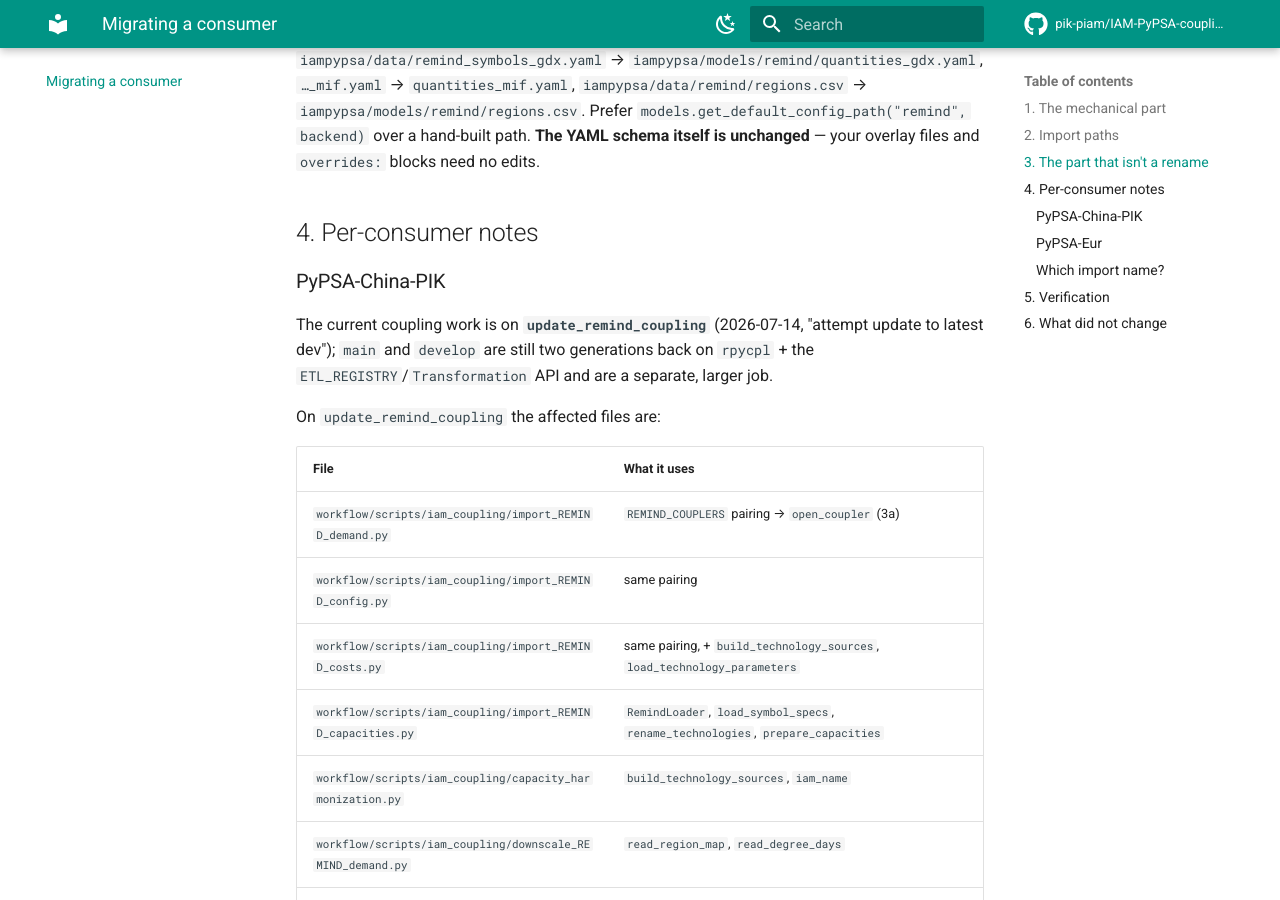
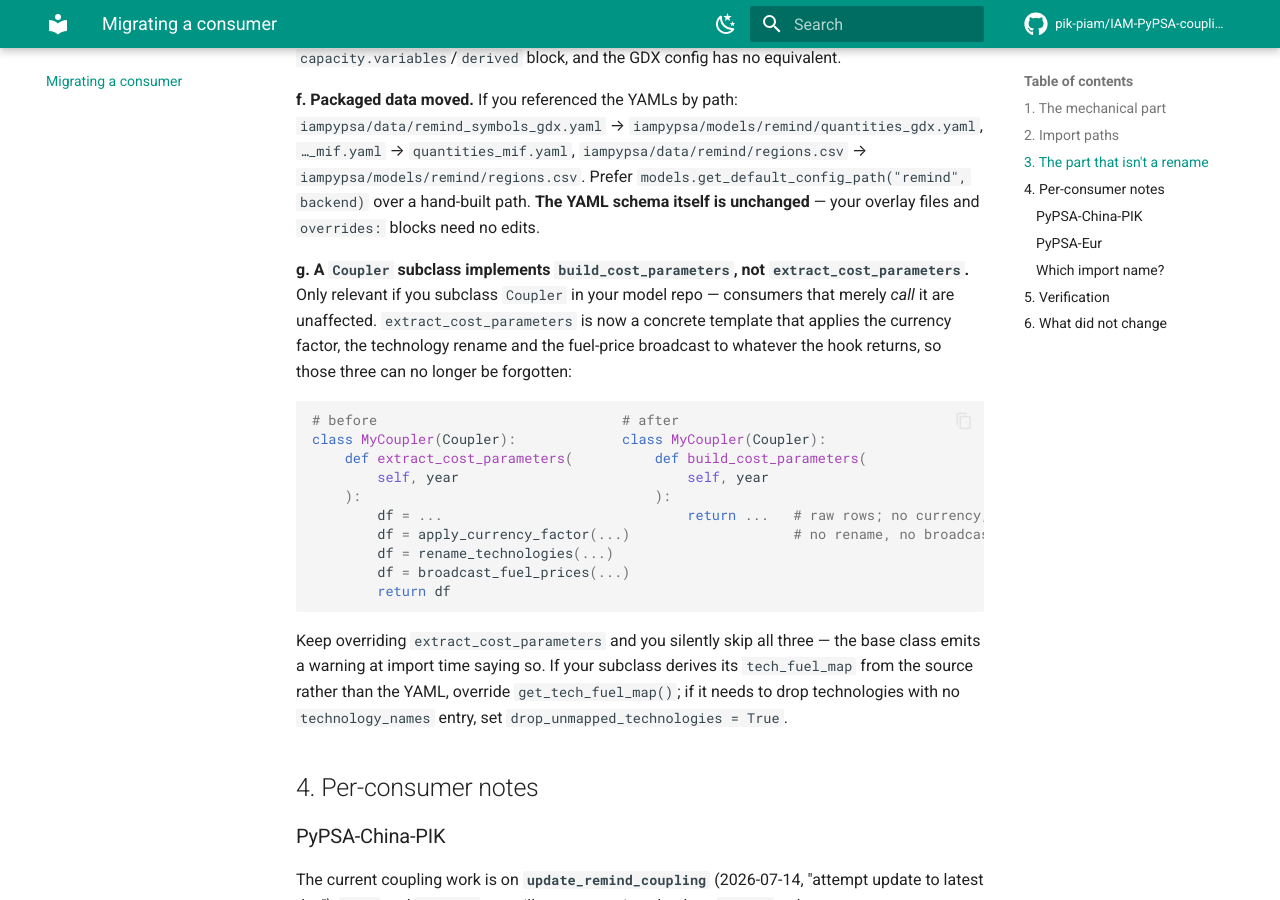
Before and after one commit to pik-piam/Remind-PyPSA-coupling, an MkDocs documentation site: the page built from docs/migration.md, in a window 1280 px wide and 900 px high, scrolled down 4670 px. Built offline with MkDocs 1.6.1 and Material for MkDocs 9.7.7, drawn with Linux system fonts in a browser that asks for light colours; comment, search, counter and statistics services are not loaded; some of the changed text lies outside the part shown.

Commit message:
docs: record the unit and currency rules in architecture, migration and agent notes
Adds the three-tier unit rule (declare in YAML > unit_factor post-load > never a
literal), the cost output boundary, and the model-declared currency year. Corrects
migration.md, which claimed every Coupler method name was unchanged — true for
callers, false for anyone subclassing.

Co-Authored-By: Claude Opus 5 <noreply@anthropic.com>

````diff
--- a/docs/migration.md
+++ b/docs/migration.md
@@ -70,7 +70,8 @@ the package was four unrelated things under one label, which is why it was split
 | `from iampypsa.io.technology_mapping import STANDARD_PARAMETERS` | `from iampypsa.quantities.schema import STANDARD_PARAMETERS` |
 | `from iampypsa.io import read_gdx_symbol, read_gdx_scalar, list_gdx_symbols` | `from iampypsa.formats.gdx import …` |
 | `from iampypsa.io import read_iamc, list_iamc_variables` | `from iampypsa.formats.iamc import …` |
-| `from iampypsa.io.iamc import build_variable_set, parse_currency_year` | `from iampypsa.formats.iamc import …` |
+| `from iampypsa.io.iamc import build_variable_set` | `from iampypsa.formats.iamc import build_variable_set` |
+| `from iampypsa.io.iamc import parse_currency_year` | `from iampypsa.units import parse_currency_year` |
 | `from iampypsa.io import read_ssp_data, fetch_ssp_data, fetch_ssp_variable` | `from iampypsa.reference import …` (or `reference.ssp`) |
 | `from iampypsa.io import read_degree_days` | `from iampypsa.reference import read_degree_days` |
 | `from iampypsa.io import build_capacity_reporting_technologies` | `from iampypsa.models.remind import build_capacity_reporting_technologies` |
@@ -158,6 +159,30 @@ Pass the IAMC specs to keep the old behaviour — the tokens live in that config
 over a hand-built path. **The YAML schema itself is unchanged** — your overlay files and
 `overrides:` blocks need no edits.
 
+**g. A `Coupler` subclass implements `build_cost_parameters`, not `extract_cost_parameters`.**
+Only relevant if you subclass `Coupler` in your model repo — consumers that merely *call* it are
+unaffected. `extract_cost_parameters` is now a concrete template that applies the currency
+factor, the technology rename and the fuel-price broadcast to whatever the hook returns, so
+those three can no longer be forgotten:
+
+```python
+# before                              # after
+class MyCoupler(Coupler):             class MyCoupler(Coupler):
+    def extract_cost_parameters(          def build_cost_parameters(
+        self, year                            self, year
+    ):                                    ):
+        df = ...                              return ...   # raw rows; no currency,
+        df = apply_currency_factor(...)                    # no rename, no broadcast
+        df = rename_technologies(...)
+        df = broadcast_fuel_prices(...)
+        return df
+```
+
+Keep overriding `extract_cost_parameters` and you silently skip all three — the base class emits
+a warning at import time saying so. If your subclass derives its `tech_fuel_map` from the source
+rather than the YAML, override `get_tech_fuel_map()`; if it needs to drop technologies with no
+`technology_names` entry, set `drop_unmapped_technologies = True`.
+
 ## 4. Per-consumer notes
 
 ### PyPSA-China-PIK
@@ -226,9 +251,10 @@ during — a third rename on top of a restructure makes both harder to review.
 
 Worth knowing so you don't go looking:
 
-- Every `Coupler` method name, signature and semantic — `build_regional_demand`,
-  `extract_cost_parameters`, `build_co2_prices`, `downscale_country_demand`,
-  `build_discount_rates`, `prepare_capacities`, `get_capacities`.
+- Every `Coupler` method you *call* — `build_regional_demand`, `extract_cost_parameters`,
+  `build_co2_prices`, `downscale_country_demand`, `build_discount_rates`,
+  `prepare_capacities`, `get_capacities` — same names, signatures and semantics.
+  (One exception for anyone who *subclasses* `Coupler`: see below.)
 - `tech_map` is still an **argument** to `get_capacities` — the carrier vocabulary stays
   PyPSA-side.
 - The whole `transforms/` API, and `downscale.disaggregate_demand_to_country` /
````
Also changed, not shown: other parts of docs/migration.md (+1 -1 lines), docs/architecture.md (+20 -4 lines), docs/getting-started/adding-an-iam.md (+11 -4 lines).
